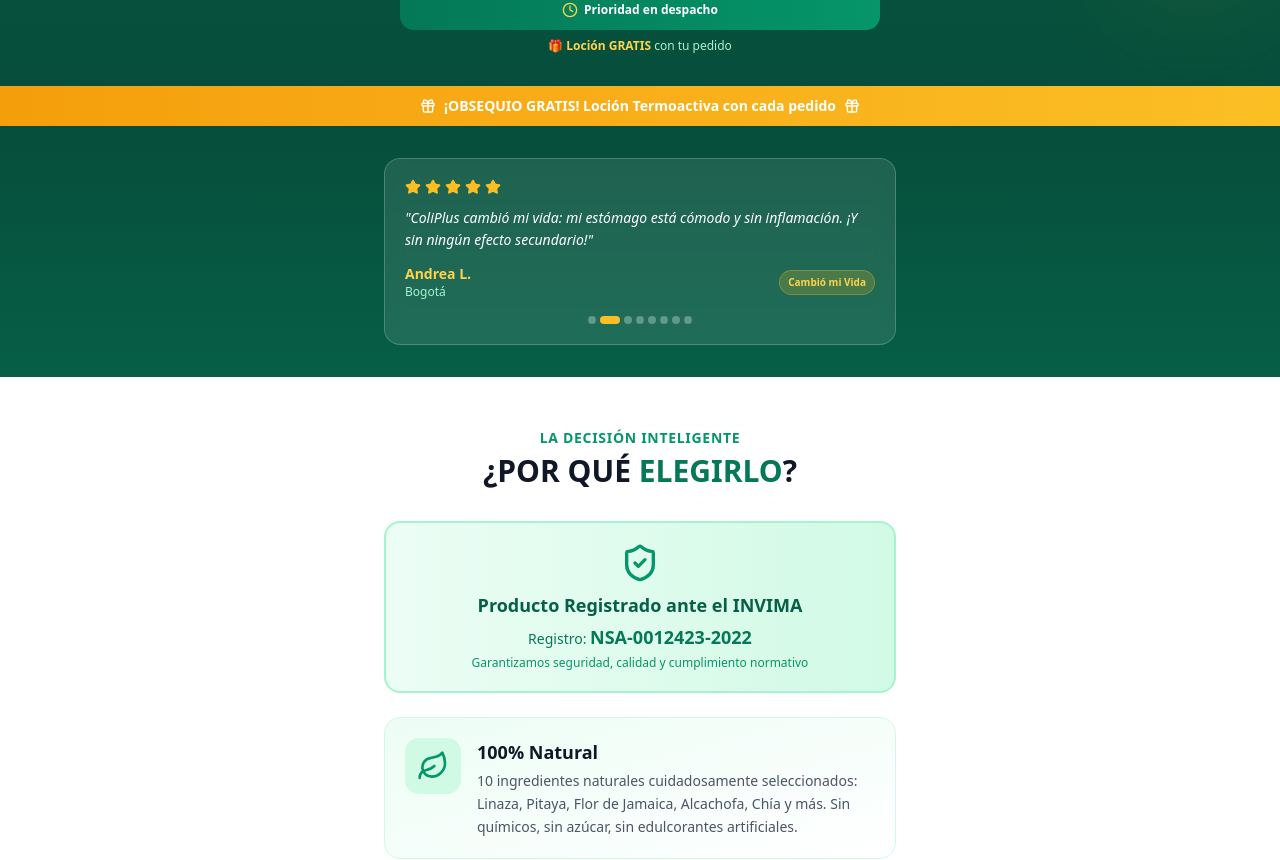
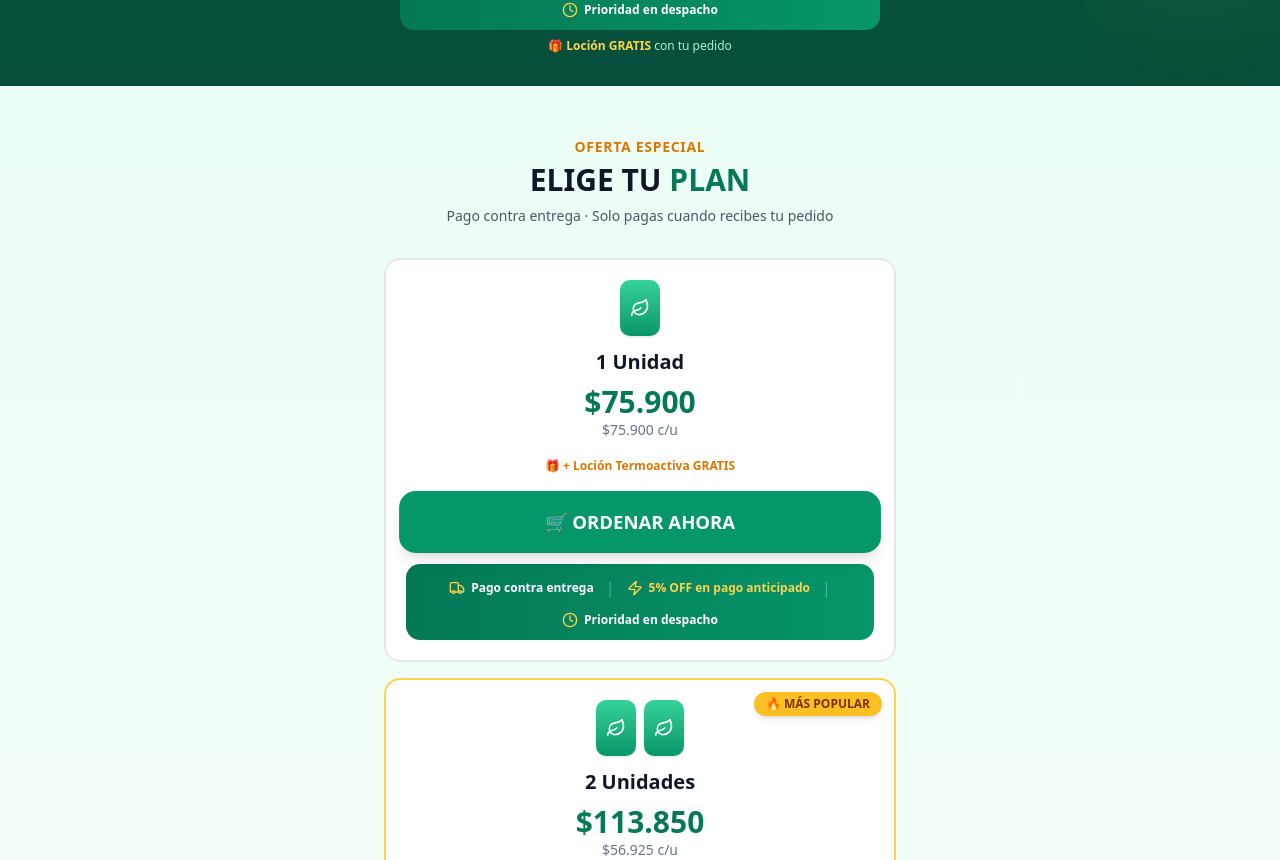
Before and after one commit to funnellersinfo-maker/fibracolishop, a Next.js app: page / in a window 1280 px wide. Shown: the part 1067-1927 px from the top of the page. Built offline with nearby package versions, Linux system fonts and the light colour scheme.

Commit message:
2e642af6-b3f9-47da-98d5-7946b0528bc4

```diff
--- a/src/app/page.tsx
+++ b/src/app/page.tsx
@@ -1268,13 +1268,13 @@
   return (
     <main className="min-h-screen flex flex-col bg-white">
       <HeroSection />
+      <PricingSection />
       <GiftReminder />
       <TestimonialCarousel />
       <WhyChooseSection />
       <GiftReminder />
       <IngredientsSection />
       <HowToConsumeSection />
-      <PricingSection />
       <DidYouKnowSection />
       <GiftReminder />
       <BenefitsChecklist />
```
